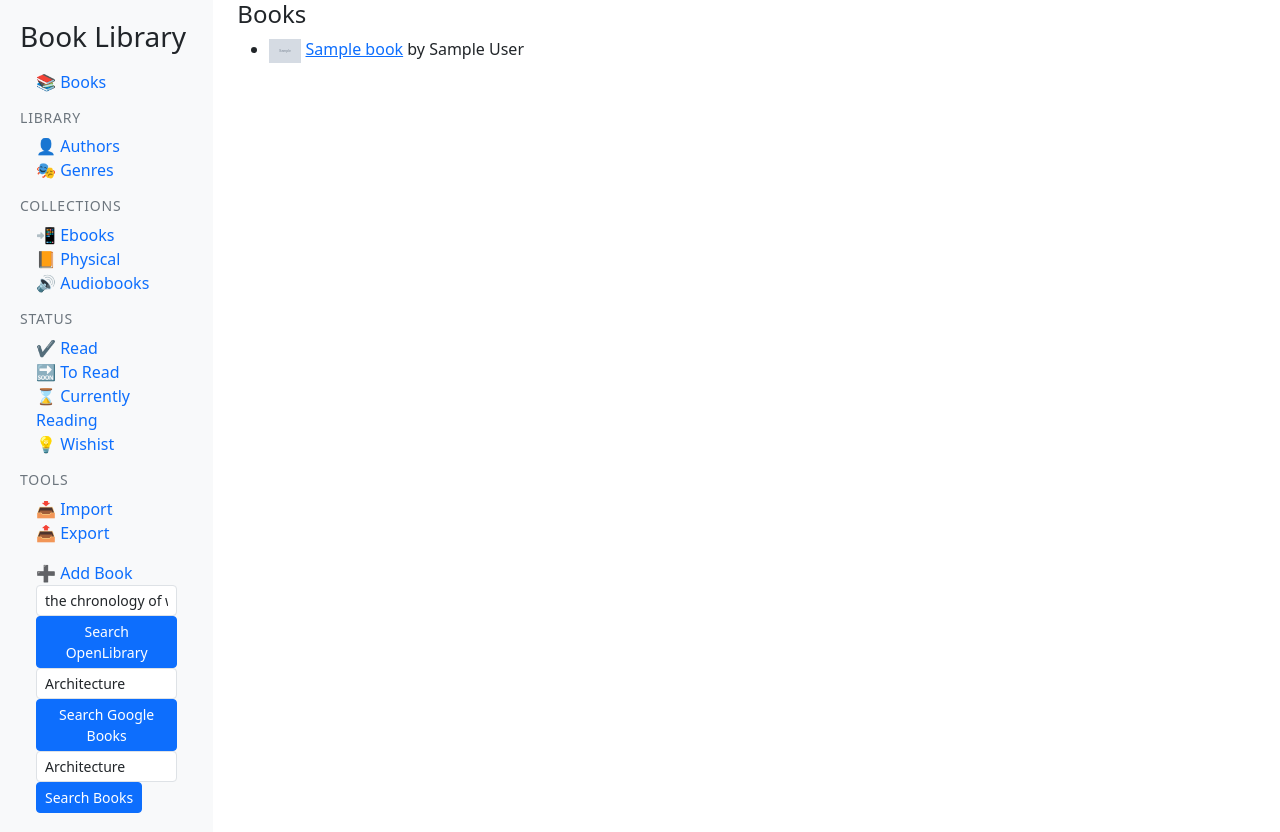
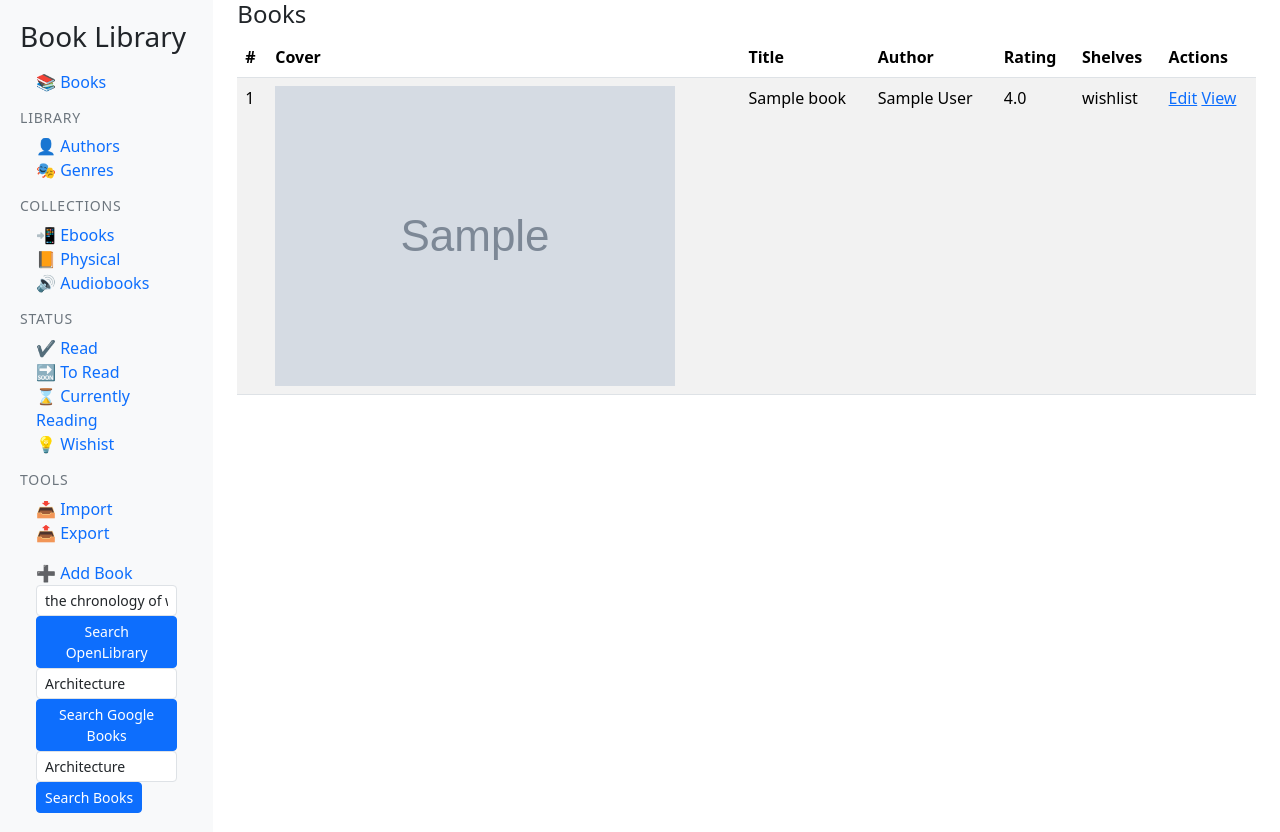
Before and after one commit to jborza/booklibrary, a Flask app: page /books/ in a window 1280 px wide. Shown: the top 832 px of the page. Run offline with Flask 3, Linux system fonts and the light colour scheme; tables that the repository leaves empty hold one stand-in row (values such as "Sample post"); grey boxes marked "Sample" are stand-in pictures.

Commit message:
books now in a table - #7

```diff
--- a/templates/books.html
+++ b/templates/books.html
@@ -2,17 +2,40 @@
 {% block title %}Books{% endblock %}
 {% block content %}
     <h4>Books</h4>
-    <ul>
-        {% for book in books %}
-        <div class="book-item">
-            <li>
-            {% if book.cover_image_tiny %}
-                <img src="{{ url_for('static', filename=book.cover_image_tiny) }}" alt="Cover Image" class="cover-image-tiny" >
-            {% endif %}
-                <a href="{{ url_for('book.book_detail', book_id=book.id) }}">{{ book.title }}</a> by {{ book.author_name }}
-            </li>
-        </div>
-        {% endfor %}
-    </ul>
+
+    <table class="table table-striped">
+        <thead>
+            <tr>
+                <th>#</th>
+                <th>Cover</th>
+                <th>Title</th>
+                <th>Author</th>
+                <th>Rating</th>
+                <th>Shelves</th>
+                <th>Actions</th>
+            </tr>
+        </thead>
+        <tbody>
+            {% for book in books %}
+            <tr>
+                <td>{{ loop.index }}</td>  <!-- Book Number -->
+                <td>
+                {% if book.cover_image_tiny %}
+                    <img src="{{ url_for('static', filename=book.cover_image_tiny) }}" alt="{{ book.title }} Cover" class="book-cover">
+                {% endif %}
+                </td>
+                <td>{{ book.title }}</td>
+                <td>{{ book.author_name }}</td>
+                <td>{{ book.rating }}</td>
+                <td>{{ book.status }}</td>
+                <td>
+                    <a href="{{ url_for('book.edit_book', book_id=book.id) }}">Edit</a>
+                    <a href="{{ url_for('book.book_detail', book_id=book.id) }}">View</a>
+                    <!-- Add more actions as needed -->
+                </td>
+            </tr>
+            {% endfor %}
+        </tbody>
+    </table>
 
 {% endblock %}
```
